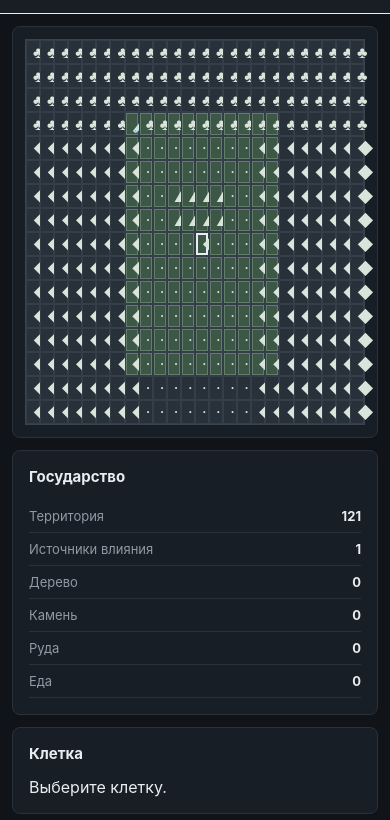
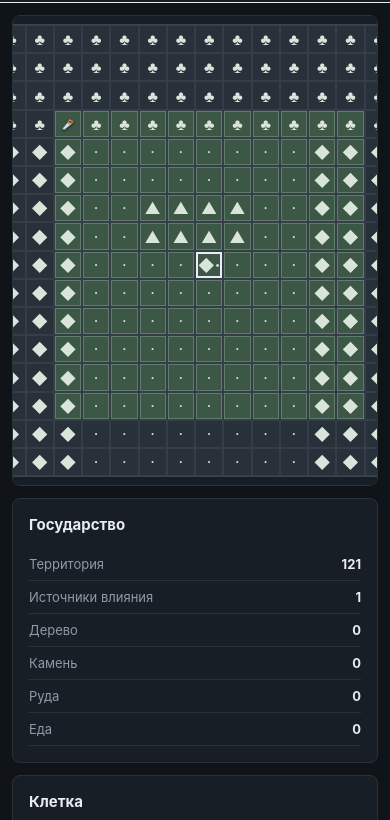
Before and after one commit to Emiristo/TerritorialGame, a website built with Vite: page index.html in a window 390 px wide. Shown: the part 79-899 px from the top of the page. Built offline with nearby package versions, Linux system fonts and the light colour scheme.

Commit message:
ui: improve large map and mobile layout

```diff
--- a/src/styles.css
+++ b/src/styles.css
@@ -12,13 +12,14 @@
 .panel, .map-panel { background: #181e25; border: 1px solid #29313a; border-radius: 8px; }
 .panel { padding: 16px; }
 .panel h2 { margin: 0 0 14px; font-size: 15px; }
-.map-panel { min-width: 0; padding: 12px; display: flex; align-items: center; justify-content: center; }
-.map { width: 100%; max-width: 900px; aspect-ratio: 12 / 8; display: grid; grid-template-columns: repeat(var(--map-columns), 1fr); border: 1px solid #3a444e; }
-.tile { border: 1px solid #343e48; color: #d9e5da; cursor: pointer; min-width: 0; transition: filter .12s ease, outline-color .12s ease; }
+.map-panel { min-width: 0; padding: 12px; display: flex; align-items: center; justify-content: center; overflow: auto; }
+.map { width: 100%; min-width: 760px; max-width: 1100px; aspect-ratio: 3 / 2; display: grid; grid-template-columns: repeat(var(--map-columns), 1fr); border: 1px solid #3a444e; }
+.tile { border: 1px solid #343e48; color: #d9e5da; cursor: pointer; min-width: 0; transition: filter .12s ease, outline-color .12s ease; padding: 0; display: grid; place-items: center; }
 .tile:hover { filter: brightness(1.15); }
 .tile.owner-neutral { background: #283039; }
 .tile.owner-player { background: #3c5745; box-shadow: inset 0 0 0 1px #617d69; }
 .tile.is-territory-source { box-shadow: inset 0 0 0 2px #e8edf2; font-weight: 800; }
+.tile.is-building { font-size: clamp(10px, 1.6vw, 20px); text-shadow: 0 1px 2px #101419; }
 .tile.is-selected { outline: 2px solid #e8edf2; outline-offset: -2px; z-index: 1; }
 .stat { display: flex; justify-content: space-between; gap: 12px; padding: 8px 0; border-bottom: 1px solid #29313a; font-size: 13px; }
 .stat span { color: #8e9aa7; }
@@ -27,3 +28,4 @@
 #end-turn { border: 0; border-radius: 6px; padding: 9px 14px; background: #e8edf2; color: #101419; cursor: pointer; font-weight: 700; }
 #status { color: #8e9aa7; font-size: 13px; }
 @media (max-width: 850px) { .game-layout { grid-template-columns: 1fr; } .panel { min-height: 0; } .map-panel { order: -1; } }
+@media (max-width: 600px) { .game-header, .game-footer { padding: 12px; } .game-header h1 { font-size: 18px; } .map-panel { padding: 8px; } .map { min-width: 680px; } }
```
